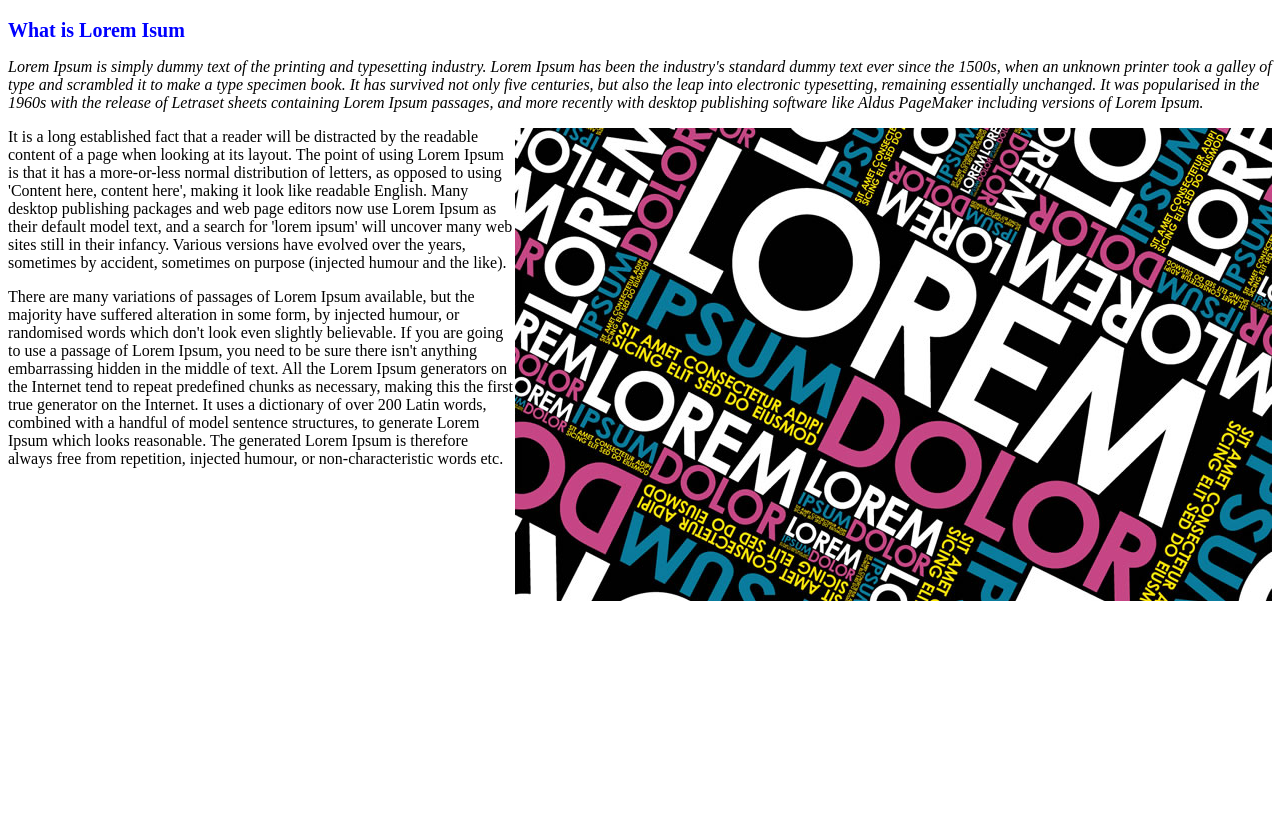
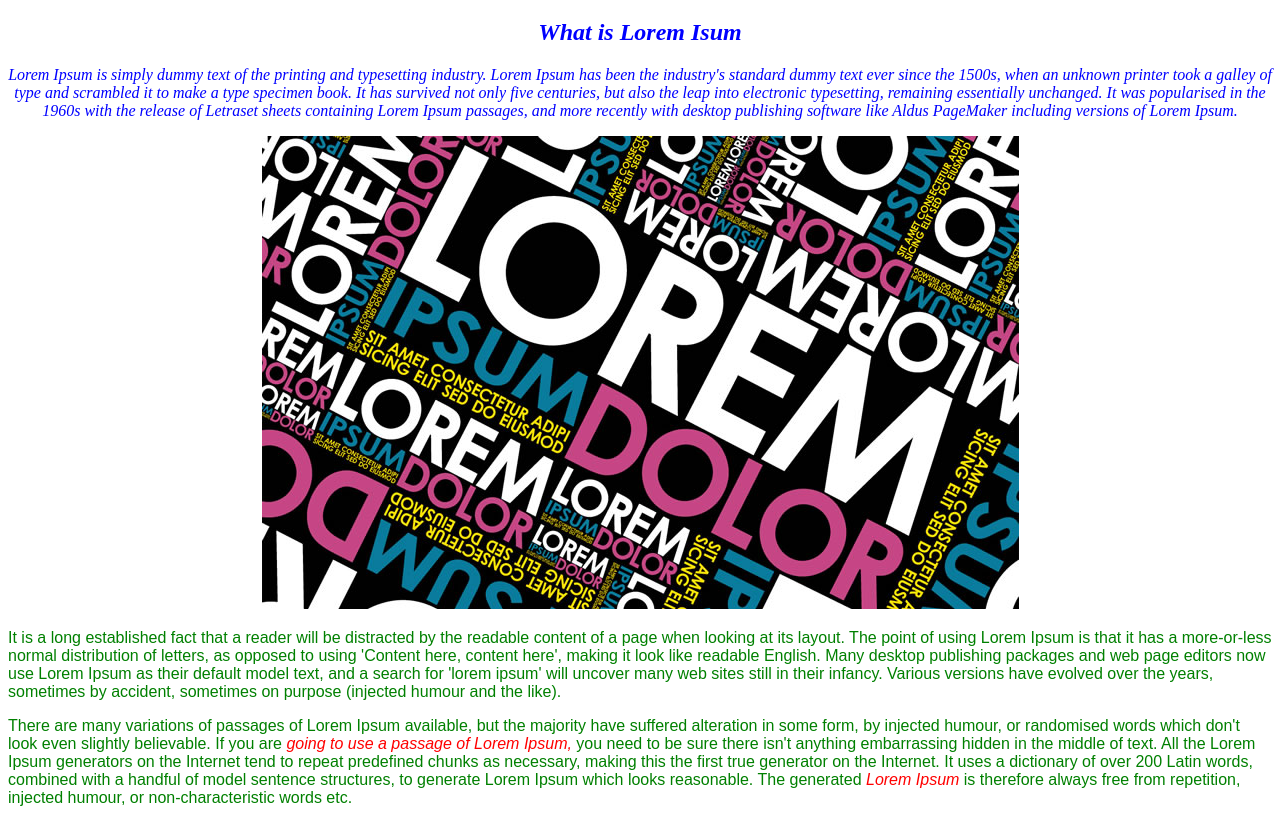
Before and after one commit to kbordon/boring-lecture, a plain HTML site: page index.html in a window 1280 px wide. Shown: the part 61-884 px from the top of the page. Before the commit the page ends 800 px from the top, so only its background shows below. Drawn offline with Linux system fonts and the light colour scheme.

Commit message:
Add Divs and Spans

```diff
--- a/css/styles.css
+++ b/css/styles.css
@@ -1,12 +1,15 @@
-h2.intro {
-  font-size: 20px;
+.intro {
+  font-style: italic;
+  text-align: center;
   color: blue;
 }
 
-p.intro {
+.notintro {
+  font-family: sans-serif;
+  color: green;
+}
+
+.important{
+  color: red;
   font-style: italic;
 }
-
-img.intro {
-  float: right;
-}
--- a/index.html
+++ b/index.html
@@ -6,9 +6,9 @@
   </head>
   <body>
     <h1>Boring Lorem Impsum Lecture</h1>
-
-    <h2 class = "intro">What is Lorem Isum</h2>
-    <p class = "intro">Lorem Ipsum is simply dummy text of the printing and typesetting industry.
+    <div class = "intro">
+      <h2>What is Lorem Isum</h2>
+      <p>Lorem Ipsum is simply dummy text of the printing and typesetting industry.
       Lorem Ipsum has been the industry's standard dummy text ever since the 1500s,
       when an unknown printer took a galley of type and scrambled it to make a
       type specimen book. It has survived not only five centuries, but also the
@@ -17,8 +17,9 @@
       Lorem Ipsum passages, and more recently with desktop publishing software
       like Aldus PageMaker including versions of Lorem Ipsum.</p>
 
-    <img class = "intro" src="img/lorem.jpg" alt = "Lorem Ipsum">
-
+      <img src="img/lorem.jpg" alt = "Lorem Ipsum">
+    </div>
+    <div class="notintro">
       <p>It is a long established fact that a reader will be distracted by
       the readable content of a page when looking at its layout.
       The point of using Lorem Ipsum is that it has a more-or-less normal
@@ -32,13 +33,14 @@
       <p>There are many variations of passages of Lorem Ipsum available, but the
       majority have suffered alteration in some form, by injected humour, or
       randomised words which don't look even slightly believable. If
-    you are going to use a passage of Lorem Ipsum, you need to be sure there
+      you are <span class="important">going to use a passage of Lorem Ipsum,</span> you need to be sure there
       isn't anything embarrassing hidden in the middle of text. All the Lorem
       Ipsum generators on the Internet tend to repeat predefined chunks as
       necessary, making this the first true generator on the Internet.
       It uses a dictionary of over 200 Latin words, combined with a handful
       of model sentence structures, to generate Lorem Ipsum which looks reasonable.
-    The generated Lorem Ipsum is therefore always free from repetition,
+      The generated <span class="important">Lorem Ipsum</span> is therefore always free from repetition,
       injected humour, or non-characteristic words etc.</p>
+    </div>
   </body>
 </html>
```
Lines whose indentation alone changed are shown as unchanged.
